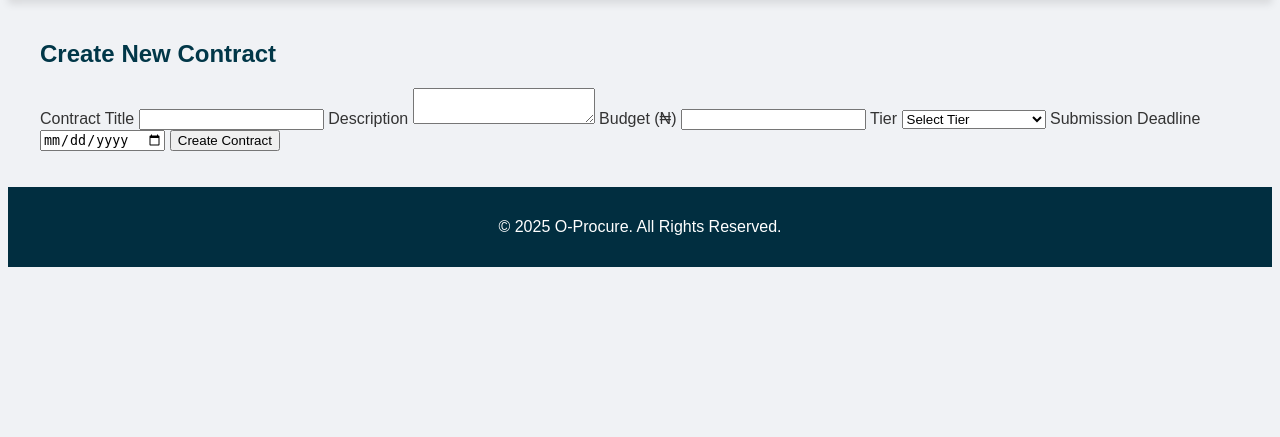
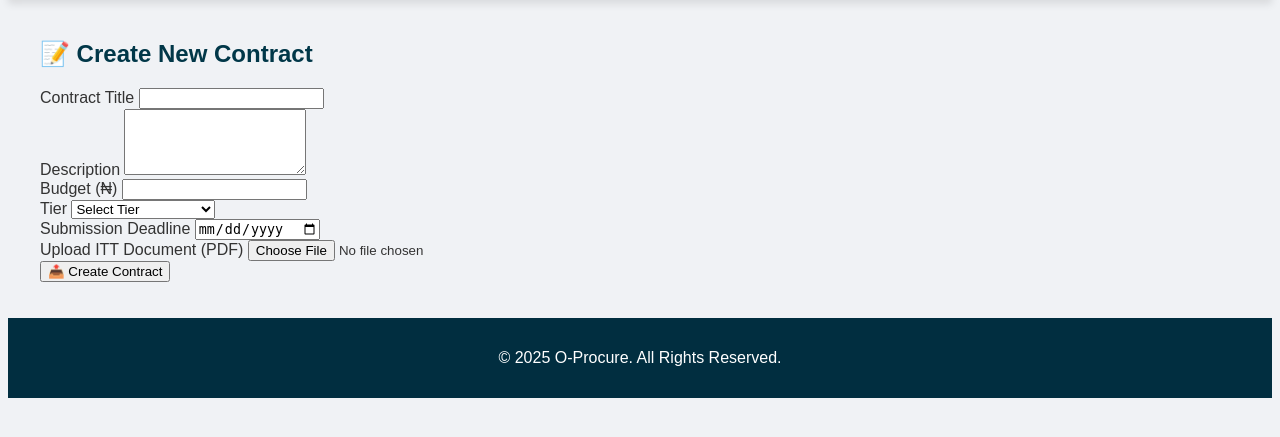
Before and after one commit to theferenzy/o-procure, a PHP site: page /pages/services/buyer/create_contract.php in a window 1280 px wide. Shown: the part 240-677 px from the top of the page. Run offline with PHP 8.4, Linux system fonts and the light colour scheme; the visitor is signed in with stand-in values (Sample User, id 1); a stand-in replaces the project's code that opens the database connection.

Commit message:
new features, updates, and changes. completed the buyer module

```diff
--- a/pages/about.php
+++ b/pages/about.php
@@ -2,8 +2,8 @@
 session_start();
 include '../includes/header.php';
 ?>
+<title>About Us</title>
 
-<!-- Hero Section -->
 <section class="relative bg-blue-900 text-white h-80 flex items-center justify-center overflow-hidden">
     <div class="slide-in text-center z-10">
         <h1 class="text-5xl font-bold mb-2">About O-Procure</h1>
--- a/pages/login.php
+++ b/pages/login.php
@@ -40,7 +40,7 @@ if (isset($_POST['login'])) {
     }
 }
 ?>
-
+<title>Login</title>
 <div class="auth-container">
     <h2>Login to O-Procure</h2>
     <form method="POST" action="">
--- a/pages/services/buyer/create_contract.php
+++ b/pages/services/buyer/create_contract.php
@@ -16,47 +16,100 @@ if ($_SERVER['REQUEST_METHOD'] === 'POST') {
     $budget = floatval($_POST['budget']);
     $tier = $conn->real_escape_string($_POST['tier']);
     $deadline = $conn->real_escape_string($_POST['deadline']);
-    $buyer_id = $_SESSION['user_id']; // assuming logged-in buyer's ID is saved
+    $buyer_id = $_SESSION['user_id'];
 
-    $sql = "INSERT INTO contracts (buyer_id, title, description, budget, tier, deadline, status, created_at)
-        VALUES ('$buyer_id', '$title', '$description', '$budget', '$tier', '$deadline', 'Pending', NOW())";
+    $itt_document = null;
 
-    if ($conn->query($sql)) {
+    // File Upload Handling
+    if (isset($_FILES['itt_document']) && $_FILES['itt_document']['error'] === UPLOAD_ERR_OK) {
+        $uploadDir = '../../../uploads/';
+        $fileTmpPath = $_FILES['itt_document']['tmp_name'];
+        $fileName = basename($_FILES['itt_document']['name']);
+        $fileExtension = strtolower(pathinfo($fileName, PATHINFO_EXTENSION));
+
+        $allowedExtensions = ['pdf', 'doc', 'docx'];
+
+        if (in_array($fileExtension, $allowedExtensions)) {
+            $safeFileName = uniqid('itt_', true) . '.' . $fileExtension;
+            $destPath = $uploadDir . $safeFileName;
+
+            if (move_uploaded_file($fileTmpPath, $destPath)) {
+                $itt_document = $safeFileName;
+            } else {
+                $message = "<p class='text-red-600'>❌ Error uploading file.</p>";
+            }
+        } else {
+            $message = "<p class='text-red-600'>❌ Invalid file type. Only PDF, DOC, and DOCX allowed.</p>";
+        }
+    }
+
+    if (empty($message)) {
+        $stmt = $conn->prepare("INSERT INTO contracts (buyer_id, title, description, budget, tier, deadline, status, itt_document, created_at) VALUES (?, ?, ?, ?, ?, ?, 'Pending', ?, NOW())");
+        $stmt->bind_param("issdsss", $buyer_id, $title, $description, $budget, $tier, $deadline, $itt_document);
+
+        if ($stmt->execute()) {
             header("Location: contract_success.php");
             exit();
         } else {
-        $message = "<p class='text-red-600'>❌ Error: " . $conn->error . "</p>";
+            $message = "<p class='text-red-600'>❌ Error: " . $stmt->error . "</p>";
+        }
+        $stmt->close();
     }
 }
 ?>
+<!DOCTYPE html>
+<html lang="en">
+<head>
+    <meta charset="UTF-8">
+    <meta name="viewport" content="width=device-width, initial-scale=1.0">
+    <title>Create Contract</title>
+    <link rel="stylesheet" href="/o-procure/assets/style.css">
+</head>
 
 <div class="container mx-auto py-6 px-4">
-    <h2 class="text-2xl font-bold mb-4">Create New Contract</h2>
+    <h2 class="text-2xl font-bold mb-6 text-blue-900">📝 Create New Contract</h2>
     <?= $message ?>
 
-    <form method="POST" class="bg-white p-6 rounded shadow-md max-w-xl">
-        <label class="block mb-2 font-semibold">Contract Title</label>
-        <input type="text" name="title" required class="w-full p-2 border rounded mb-4">
+    <form method="POST" enctype="multipart/form-data" class="bg-white p-6 rounded shadow-md max-w-2xl mx-auto border border-gray-200">
 
-        <label class="block mb-2 font-semibold">Description</label>
-        <textarea name="description" required class="w-full p-2 border rounded mb-4"></textarea>
+        <div class="mb-4">
+            <label class="block mb-1 font-semibold text-gray-700">Contract Title</label>
+            <input type="text" name="title" required class="w-full px-4 py-2 border border-gray-300 rounded focus:outline-none focus:ring-2 focus:ring-blue-500">
+        </div>
 
-        <label class="block mb-2 font-semibold">Budget (₦)</label>
-        <input type="number" name="budget" required class="w-full p-2 border rounded mb-4" step="0.01">
+        <div class="mb-4">
+            <label class="block mb-1 font-semibold text-gray-700">Description</label>
+            <textarea name="description" required rows="4" class="w-full px-4 py-2 border border-gray-300 rounded focus:outline-none focus:ring-2 focus:ring-blue-500"></textarea>
+        </div>
 
-        <label class="block mb-2 font-semibold">Tier</label>
-        <select name="tier" required class="w-full p-2 border rounded mb-4">
+        <div class="mb-4">
+            <label class="block mb-1 font-semibold text-gray-700">Budget (₦)</label>
+            <input type="number" name="budget" step="0.01" required class="w-full px-4 py-2 border border-gray-300 rounded focus:outline-none focus:ring-2 focus:ring-blue-500">
+        </div>
+
+        <div class="mb-4">
+            <label class="block mb-1 font-semibold text-gray-700">Tier</label>
+            <select name="tier" required class="w-full px-4 py-2 border border-gray-300 rounded focus:outline-none focus:ring-2 focus:ring-blue-500">
                 <option value="">Select Tier</option>
                 <option value="Micro">Micro (₦0 - ₦1M)</option>
                 <option value="Small">Small (₦1M - ₦10M)</option>
                 <option value="Large">Large (₦10M+)</option>
             </select>
+        </div>
 
-        <label class="block mb-2 font-semibold">Submission Deadline</label>
-        <input type="date" name="deadline" required class="w-full p-2 border rounded mb-6">
+        <div class="mb-4">
+            <label class="block mb-1 font-semibold text-gray-700">Submission Deadline</label>
+            <input type="date" name="deadline" required class="w-full px-4 py-2 border border-gray-300 rounded focus:outline-none focus:ring-2 focus:ring-blue-500">
+        </div>
 
-        <button type="submit" class="bg-blue-900 text-white px-6 py-2 rounded">Create Contract</button>
+        <div class="mb-6">
+            <label class="block mb-1 font-semibold text-gray-700">Upload ITT Document (PDF)</label>
+            <input type="file" name="itt_document" accept=".pdf" required class="w-full px-4 py-2 border border-gray-300 rounded bg-white focus:outline-none focus:ring-2 focus:ring-blue-500">
+        </div>
+
+        <button type="submit" class="w-full bg-blue-900 text-white py-2 px-6 rounded hover:bg-blue-800 transition duration-300">📤 Create Contract</button>
     </form>
 </div>
 
+
 <?php include '../../../includes/footer.php'; ?>
```
Also changed, not shown: admin/review_contracts.php (+13 -3 lines), assets/style.css (+52 -0 lines), pages/available_contracts.php (+13 -1 lines), pages/services/buyer/contract_success.php (+13 -0 lines), pages/dashboard.php (deleted). Lines whose indentation alone changed are shown as unchanged.
